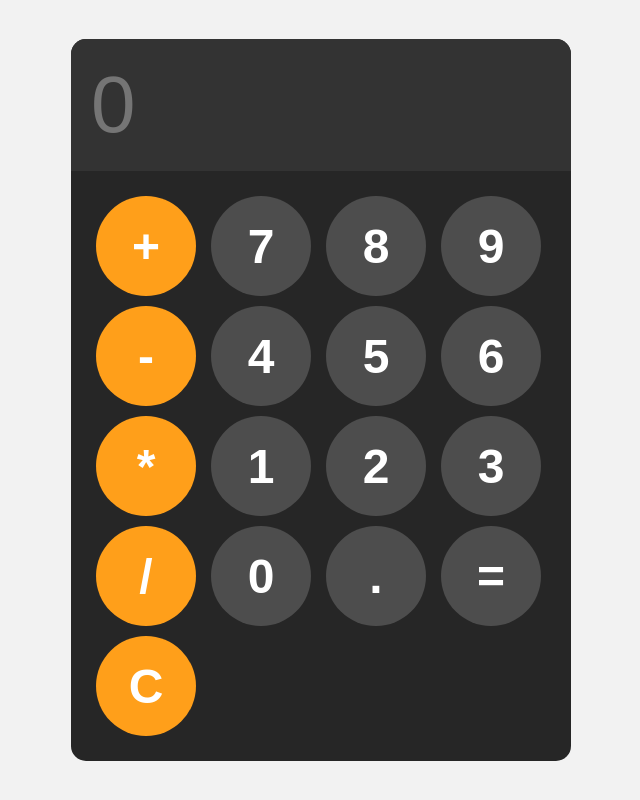
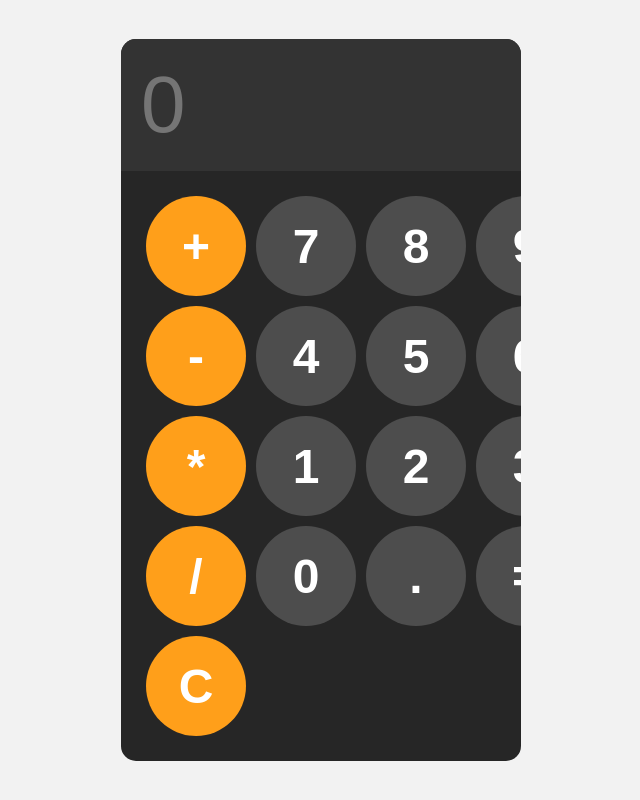
Before and after one commit to hanisultan062-ship-it/Hani-s-Calculator, a plain HTML site: page index.html in a window 1280 px wide. Shown: the whole page, without its empty margins (319-959 px from the left). Drawn offline with Linux system fonts and the light colour scheme.

Commit message:
Update style.css

```diff
--- a/style.css
+++ b/style.css
@@ -14,8 +14,11 @@ body{
     font-family: Arial, sans-serif ;
     border-radius:15px ;
     background-color: hsl(0, 0%, 15%) ;
-    max-width: 500px ;
+    max-width: 400px ;
     overflow: hidden ;
+    width: 90% ;
+    margin: 0 auto ;
+
 }
 
 #display{
```
